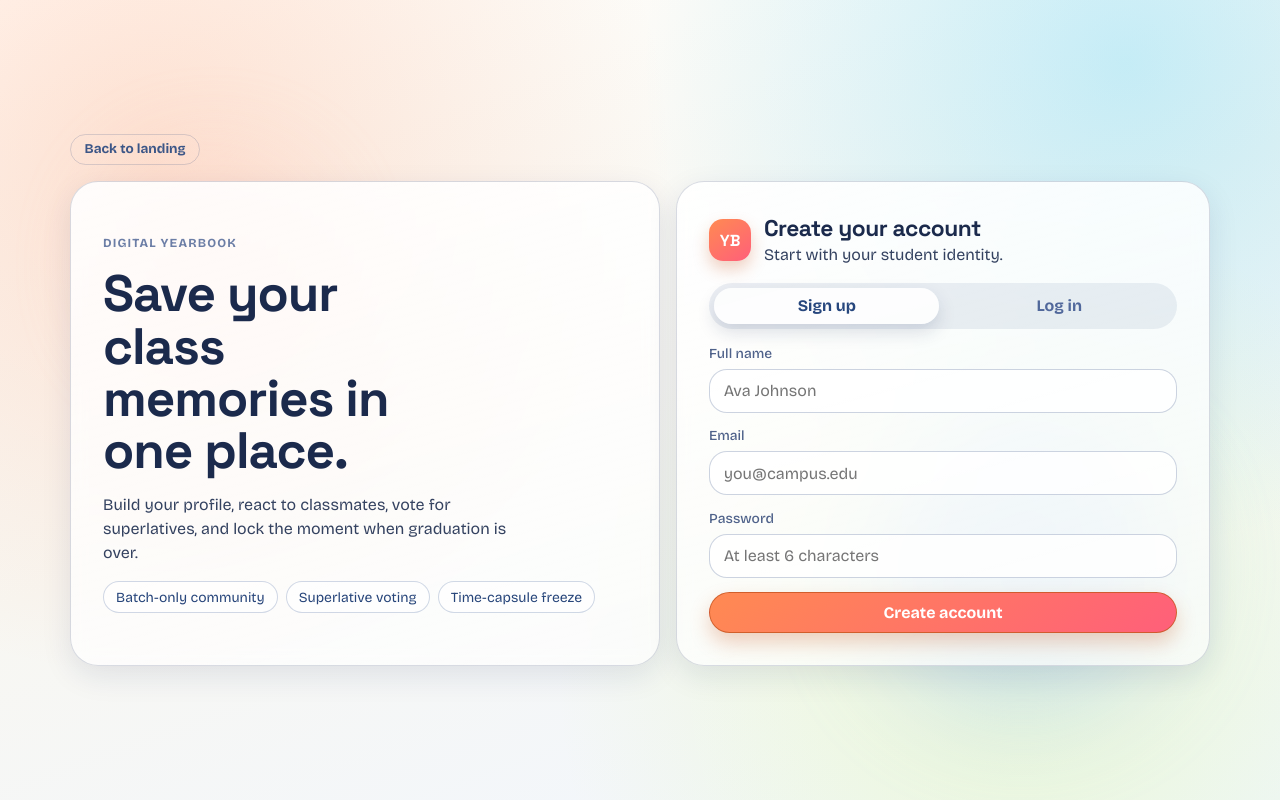
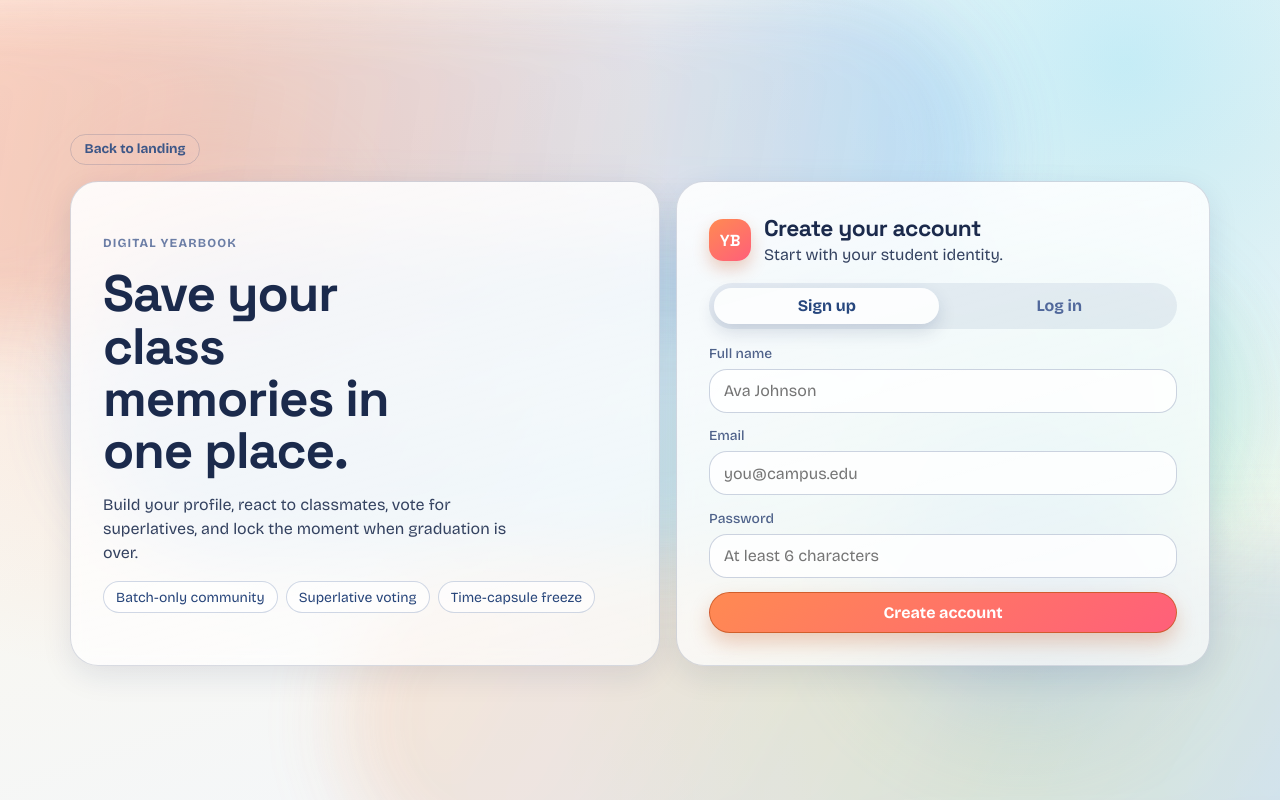
Before and after one commit to vgauravkumar/Yearbook, a React app in the folder frontend/: page /auth in a window 1280 px wide. Built offline with nearby package versions, Linux system fonts and the light colour scheme; no server answers; the HTML template or start-up script is replaced by a standard one.

Commit message:
Added resume

```diff
--- a/frontend/src/App.tsx
+++ b/frontend/src/App.tsx
@@ -10,6 +10,12 @@ import { ProfilePage } from './pages/ProfilePage';
 function App() {
   return (
     <BrowserRouter>
+      <div className="site-aurora" aria-hidden="true">
+        <span className="site-aurora-band site-aurora-band-1" />
+        <span className="site-aurora-band site-aurora-band-2" />
+        <span className="site-aurora-band site-aurora-band-3" />
+      </div>
+      <div className="app-frame">
         <Routes>
           <Route path="/auth" element={<AuthPage />} />
           <Route path="/onboarding" element={<OnboardingPage />} />
@@ -20,6 +26,7 @@ function App() {
           <Route path="/resume" element={<PortfolioPage />} />
           <Route path="/" element={<HomePage />} />
         </Routes>
+      </div>
     </BrowserRouter>
   );
 }
--- a/frontend/src/index.css
+++ b/frontend/src/index.css
@@ -41,6 +41,8 @@ html,
 body,
 #root {
   min-height: 100%;
+  position: relative;
+  isolation: isolate;
 }
 
 body {
@@ -143,6 +145,52 @@ button {
   display: flex;
   flex-direction: column;
   gap: 1rem;
+}
+
+.app-frame {
+  position: relative;
+  z-index: 2;
+}
+
+.site-aurora {
+  position: fixed;
+  inset: 0;
+  overflow: hidden;
+  pointer-events: none;
+  z-index: 1;
+  opacity: 0.9;
+}
+
+.site-aurora-band {
+  display: block;
+  position: absolute;
+  width: 90vw;
+  height: 40vh;
+  border-radius: 999px;
+  filter: blur(36px);
+  opacity: 0.62;
+  transform-origin: center;
+}
+
+.site-aurora-band-1 {
+  top: -2%;
+  left: -20%;
+  background: linear-gradient(100deg, rgba(255, 145, 104, 0.62), rgba(80, 165, 255, 0.44));
+  animation: auroraDriftOne 12s ease-in-out infinite alternate;
+}
+
+.site-aurora-band-2 {
+  top: 28%;
+  left: 10%;
+  background: linear-gradient(110deg, rgba(72, 153, 255, 0.54), rgba(95, 216, 190, 0.36));
+  animation: auroraDriftTwo 14s ease-in-out infinite alternate;
+}
+
+.site-aurora-band-3 {
+  bottom: -12%;
+  right: -22%;
+  background: linear-gradient(120deg, rgba(255, 173, 111, 0.44), rgba(84, 160, 255, 0.42));
+  animation: auroraDriftThree 13s ease-in-out infinite alternate;
 }
 
 .top-nav {
@@ -1077,7 +1125,41 @@ button {
 }
 
 .landing-page {
+  position: relative;
   gap: 0.9rem;
+  overflow: hidden;
+}
+
+.landing-page .panel {
+  background: linear-gradient(165deg, rgba(255, 255, 255, 0.56), rgba(255, 255, 255, 0.34));
+  backdrop-filter: blur(6px);
+}
+
+@keyframes auroraDriftOne {
+  0% {
+    transform: translate3d(0, 0, 0) rotate(-6deg) scale(1);
+  }
+  100% {
+    transform: translate3d(14vw, 4vh, 0) rotate(6deg) scale(1.08);
+  }
+}
+
+@keyframes auroraDriftTwo {
+  0% {
+    transform: translate3d(0, 0, 0) rotate(4deg) scale(1);
+  }
+  100% {
+    transform: translate3d(-10vw, 7vh, 0) rotate(-5deg) scale(1.06);
+  }
+}
+
+@keyframes auroraDriftThree {
+  0% {
+    transform: translate3d(0, 0, 0) rotate(-4deg) scale(1);
+  }
+  100% {
+    transform: translate3d(-12vw, -7vh, 0) rotate(5deg) scale(1.07);
+  }
 }
 
 .landing-nav {
--- a/frontend/src/pages/PortfolioPage.css
+++ b/frontend/src/pages/PortfolioPage.css
@@ -291,6 +291,7 @@ body {
 }
 
 .identity-card,
+.current-status-card,
 .stat-grid article,
 .highlight-list article,
 .timeline-item,
@@ -307,6 +308,45 @@ body {
   padding: 0.9rem;
   display: grid;
   gap: 0.72rem;
+}
+
+.current-status-card {
+  padding: 0.95rem;
+  display: grid;
+  gap: 0.58rem;
+  background:
+    linear-gradient(145deg, rgba(211, 255, 85, 0.2), rgba(11, 192, 255, 0.11)),
+    rgba(255, 255, 255, 0.82);
+  border-color: rgba(16, 24, 38, 0.24);
+}
+
+.current-status-card h3 {
+  margin: 0;
+  font-size: 1.14rem;
+  line-height: 1.2;
+}
+
+.current-status-card p {
+  margin: 0;
+  color: var(--ink-soft);
+  line-height: 1.45;
+}
+
+.status-trackers {
+  margin-top: 0.2rem;
+  display: flex;
+  flex-wrap: wrap;
+  gap: 0.42rem;
+}
+
+.status-trackers span {
+  border-radius: 999px;
+  border: 1px solid rgba(16, 24, 38, 0.2);
+  background: rgba(255, 255, 255, 0.86);
+  padding: 0.3rem 0.58rem;
+  font-size: 0.76rem;
+  font-family: 'JetBrains Mono', monospace;
+  color: #243353;
 }
 
 .identity-card .label {
--- a/frontend/src/pages/PortfolioPage.tsx
+++ b/frontend/src/pages/PortfolioPage.tsx
@@ -102,6 +102,19 @@ function PortfolioPage() {
                 <a href={`tel:${personal.phone}`}>{personal.phone}</a>
               </div>
             </div>
+
+            <article className="current-status-card reveal-up delay-2">
+              <p className="label">Current</p>
+              <h3>Indie Developer and Freelance Builder</h3>
+              <p>
+                Shipping product ideas end-to-end, taking selective freelance projects,
+                and partnering with teams that need fast, reliable execution.
+              </p>
+              <div className="status-trackers">
+                <span>Open to freelance work</span>
+                <span>Product-focused builds</span>
+              </div>
+            </article>
 
             <div className="stat-grid reveal-up delay-2">
               {stats.map((item) => (
```
Lines whose indentation alone changed are shown as unchanged.
